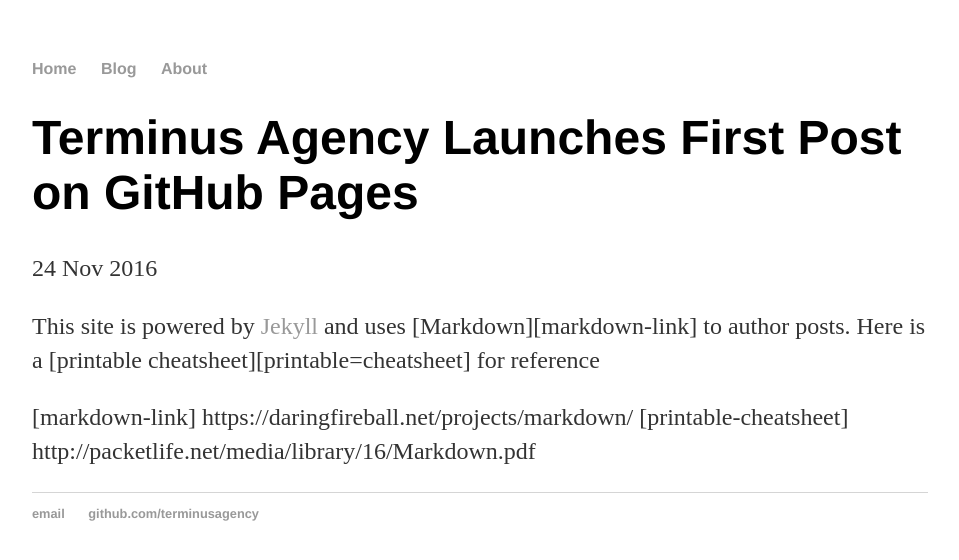
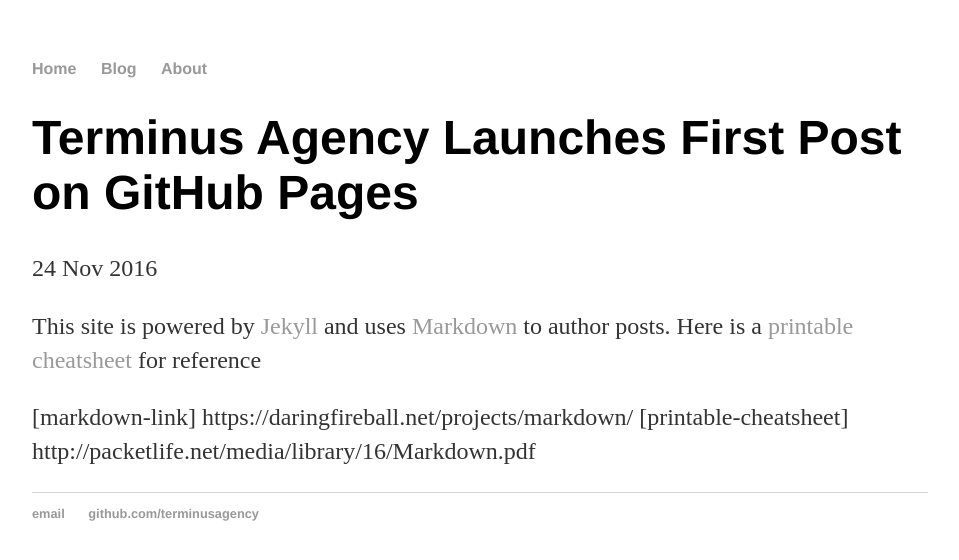
Before and after one commit to terminusagency/terminusagency.github.io, a Jekyll site: the page built from _posts/2016-11-24-first-post.md, in a window 1280 px wide. Shown: the top 560 px of the page, without its empty margins (160-1119 px from the left). Built offline with Jekyll 4.4.1, drawn with Linux system fonts in a browser that asks for light colours; some of the changed lines change nothing that is shown.

Commit message:
Update 2016-11-24-first-post.md
fixed Markdown syntax errors

```diff
--- a/_posts/2016-11-24-first-post.md
+++ b/_posts/2016-11-24-first-post.md
@@ -4,7 +4,7 @@ title: "Terminus Agency Launches First Post on GitHub Pages"
 date: 2016-11-24
 ---
 
-This site is powered by [Jekyll](http://jekyllrb.com) and uses [Markdown][markdown-link] to author posts. Here is a [printable cheatsheet][printable=cheatsheet] for reference
+This site is powered by [Jekyll](http://jekyllrb.com) and uses [Markdown](https://daringfireball.net/projects/markdown/) to author posts. Here is a [printable cheatsheet](http://packetlife.net/media/library/16/Markdown.pdf) for reference
 
 [markdown-link] https://daringfireball.net/projects/markdown/
 [printable-cheatsheet] http://packetlife.net/media/library/16/Markdown.pdf
```
